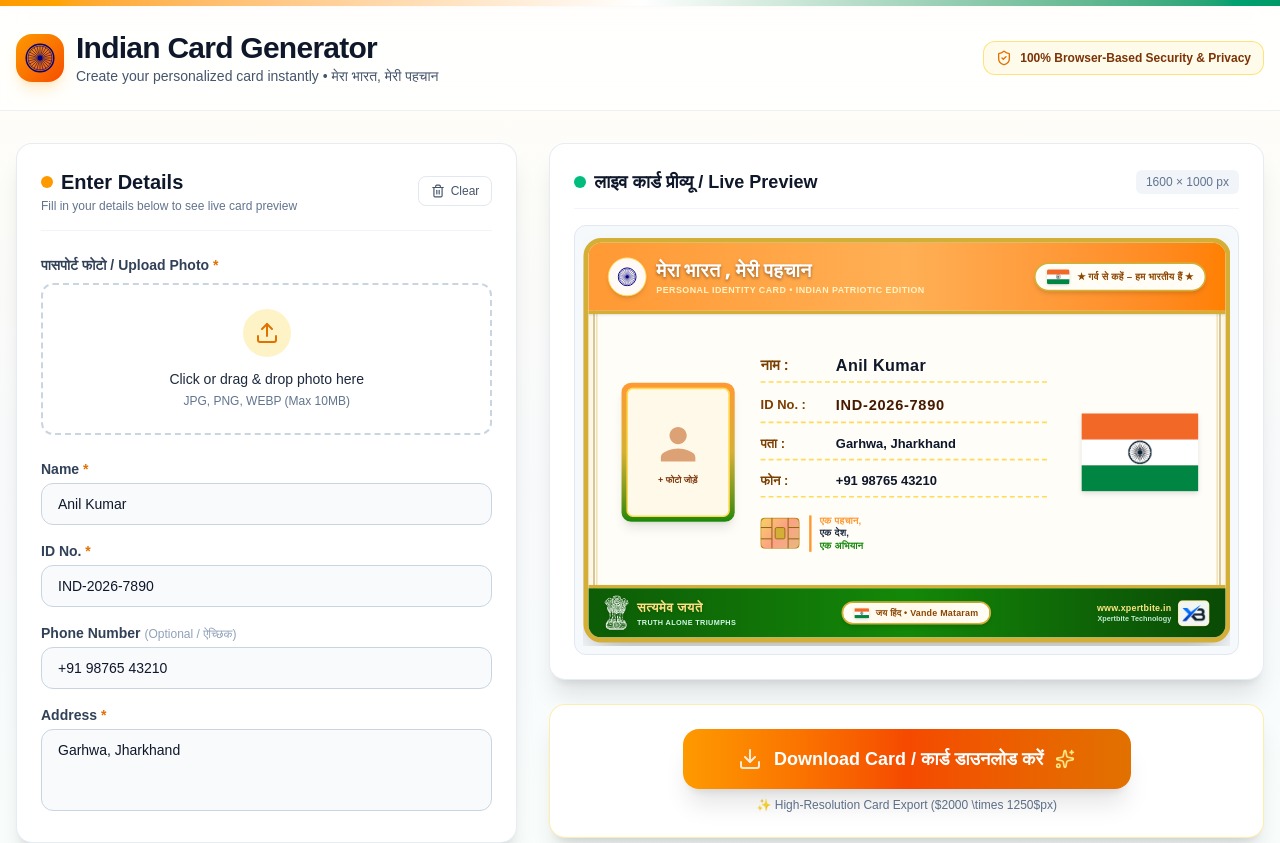
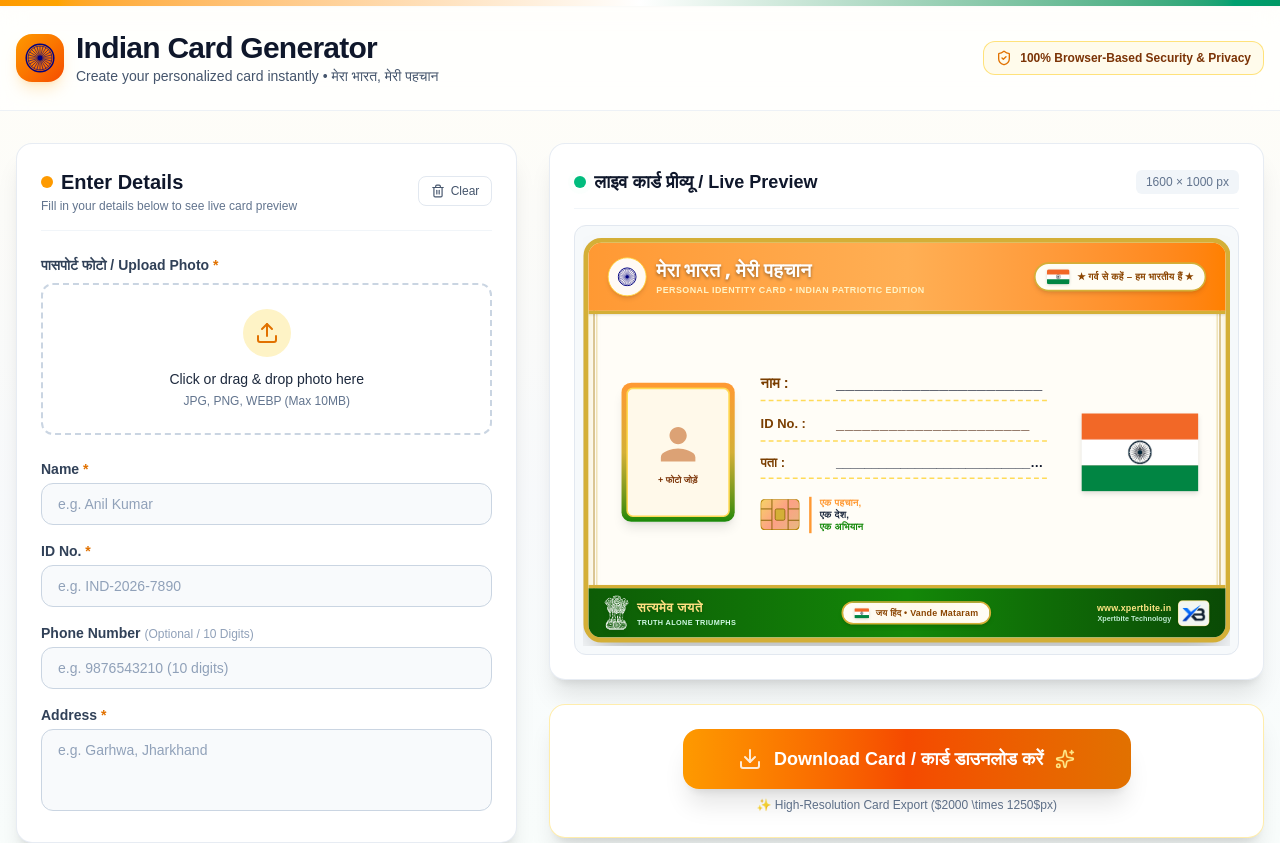
Before and after one commit to aditya347711-bit/tiranga, a Next.js app: page / in a window 1280 px wide. Shown: the top 843 px of the page. Built offline with nearby package versions, Linux system fonts and the light colour scheme; a web font is replaced by a local one.

Commit message:
remove deafu

```diff
--- a/src/components/CardForm.tsx
+++ b/src/components/CardForm.tsx
@@ -89,16 +89,20 @@ export const CardForm: React.FC<CardFormProps> = ({ cardData, onChange }) => {
           />
         </div>
 
-        {/* Phone Number (Optional) */}
+        {/* Phone Number (Optional - 10 Digits Only) */}
         <div>
           <label className="block text-sm font-semibold text-slate-700 dark:text-slate-200 mb-1">
-            Phone Number <span className="text-slate-400 font-normal text-xs">(Optional / ऐच्छिक)</span>
+            Phone Number <span className="text-slate-400 font-normal text-xs">(Optional / 10 Digits)</span>
           </label>
           <input
             type="tel"
+            maxLength={10}
             value={cardData.phone || ""}
-            onChange={(e) => handleFieldChange("phone", e.target.value)}
-            placeholder="e.g. +91 98765 43210"
+            onChange={(e) => {
+              const onlyNums = e.target.value.replace(/[^0-9]/g, "").slice(0, 10);
+              handleFieldChange("phone", onlyNums);
+            }}
+            placeholder="e.g. 9876543210 (10 digits)"
             className="w-full px-4 py-2.5 rounded-xl border border-slate-300 dark:border-slate-700 bg-slate-50 dark:bg-slate-800/80 text-slate-900 dark:text-white placeholder:text-slate-400 focus:outline-none focus:ring-2 focus:ring-amber-500 focus:border-amber-500 text-sm font-mono transition-all"
           />
         </div>
--- a/src/components/admin/EditCardModal.tsx
+++ b/src/components/admin/EditCardModal.tsx
@@ -146,18 +146,20 @@ export const EditCardModal: React.FC<EditCardModalProps> = ({
             />
           </div>
 
-          {/* Phone (Optional) */}
+          {/* Phone (Optional - 10 Digits Only) */}
           <div>
             <label className="block text-xs font-semibold text-slate-700 dark:text-slate-300 mb-1">
-              Phone Number <span className="text-slate-400 font-normal">(Optional)</span>
+              Phone Number <span className="text-slate-400 font-normal">(Optional / 10 Digits)</span>
             </label>
             <input
               type="tel"
+              maxLength={10}
               value={formData.phone}
-              onChange={(e) =>
-                setFormData((prev) => ({ ...prev, phone: e.target.value }))
-              }
-              placeholder="e.g. +91 98765 43210"
+              onChange={(e) => {
+                const onlyNums = e.target.value.replace(/[^0-9]/g, "").slice(0, 10);
+                setFormData((prev) => ({ ...prev, phone: onlyNums }));
+              }}
+              placeholder="e.g. 9876543210 (10 digits)"
               className="w-full px-4 py-2.5 rounded-xl border border-slate-300 dark:border-slate-700 bg-slate-50 dark:bg-slate-800 text-slate-900 dark:text-white font-mono text-sm focus:ring-2 focus:ring-amber-500 focus:outline-none"
             />
           </div>
--- a/src/types/card.ts
+++ b/src/types/card.ts
@@ -16,8 +16,8 @@ export interface SavedCard extends CardData {
 
 export const DEFAULT_CARD_DATA: CardData = {
   photo: null,
-  name: "Anil Kumar",
-  idNo: "IND-2026-7890",
-  address: "Garhwa, Jharkhand",
-  phone: "+91 98765 43210",
+  name: "",
+  idNo: "",
+  address: "",
+  phone: "",
 };
```
